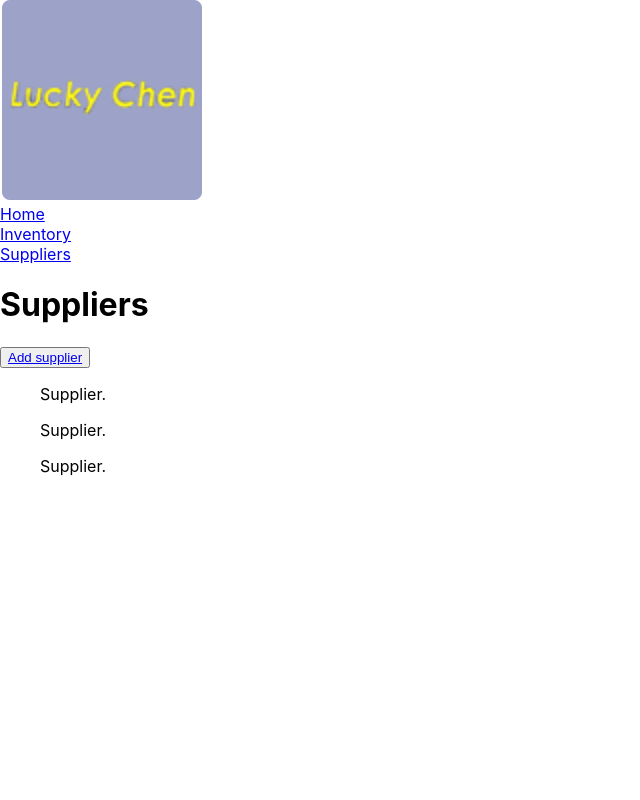
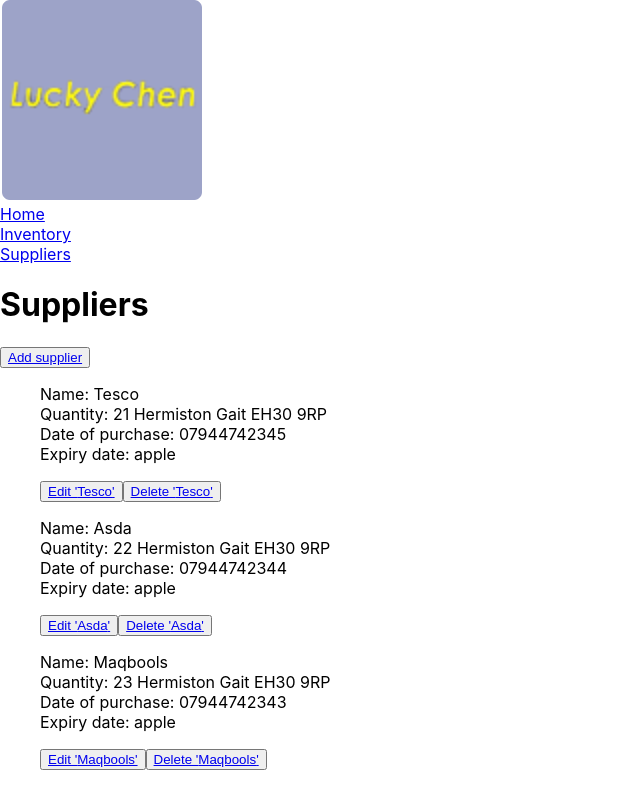
Before and after one commit to rfrosty/lucky_chin, a React (Create React App) app: page /suppliers in a window 1280 px wide. Shown: the whole page, without its empty margins (0-640 px from the left). Built offline with nearby package versions, Linux system fonts and the light colour scheme.

Commit message:
SuppliersContainer renders SuppliersEditForm

```diff
--- a/src/components/suppliers/Supplier.js
+++ b/src/components/suppliers/Supplier.js
@@ -2,13 +2,22 @@ import React from 'react';
 
 const Supplier = (props) => {
 
+  const id = props.info.id.toString();
+  const editURL = "/suppliers/" + id + "/edit";
+  const deleteURL = "/suppliers/" + id + "/delete";
 
   return (
     <>
-    <p>Supplier.</p>
+    <p>
+    Name: {props.info.name}<br/>
+    Quantity: {props.info.address}<br/>
+    Date of purchase: {props.info.telephoneNumber}<br/>
+    Expiry date: {props.info.POC}<br/>
+    </p>
+    <button><a href={editURL}>Edit '{props.info.name}'</a></button>
+    <button><a href={deleteURL}>Delete '{props.info.name}'</a></button>
     </>
   )
-
 
 }
 
--- /dev/null
+++ b/src/components/suppliers/SupplierEditForm.js
@@ -0,0 +1,82 @@
+import React, {Component} from 'react';
+
+class SupplierEditForm extends Component {
+  constructor(props){
+    super(props);
+    this.state = {
+    }
+    // this.findItemsSupplier = this.findItemsSupplier.bind(this);
+    // this.handleSubmit = this.handleSubmit.bind(this);
+  }
+
+  // findItemsSupplier(){
+  //   let supplier = this.state.suppliers.find((supplier) => {
+  //     return supplier.id === this.props.item.supplierID;
+  //   })
+  //   return supplier.name;
+  // }
+  //
+  // handleSubmit(event){
+  //   event.preventDefault();
+  //   let id = this.props.item.id;
+  //   let selectedIndex = event.target.select.options.selectedIndex;
+  //
+  //   let item = {
+  //     "name": event.target.name.value,
+  //     "quantity": parseInt(event.target.quantity.value),
+  //     "dateOfPurchase": event.target.dop.value,
+  //     "expiryDate": event.target.ed.value,
+  //     "purchasePrice": parseInt(event.target.pp.value),
+  //     "supplierID": parseInt(this.state.suppliers[selectedIndex].id),
+  //     "id": id
+  //   }
+  //   console.log("This is the selected item's id:", id);
+  //   console.log("This is the item:", item);
+  //   return this.props.onUpdate(id, item);
+  // }
+
+  render(){
+
+    {/*
+    // const supplierOptions = this.state.suppliers.map((item) => {
+    //   return <option key={item.id} value={item.name}>{item.name}</option>
+    // });
+    */}
+
+    return(
+      <>
+      <p>I am a supplier edit form.</p>
+      {/*
+      <form onSubmit={this.handleSubmit}> {/*why do the brackets need to be ommited here something about event becoming undefined.
+
+        <label for="name">Item Name:</label>
+        <input type="text" name="name" id="name" defaultValue={this.props.item.name} />
+
+        <label for="quantity">Quantity:</label>
+        <input type="number" name="quantity" id="quantity" min="0" defaultValue={this.props.item.quantity} />
+
+        <label for="dop">Date of Purchase:</label>
+        <input type="text" name="dop" id="dop" defaultValue={this.props.item.dateOfPurchase} />
+
+        <label for="ed">Expiry Date:</label>
+        <input type="text" name="ed" id="ed" defaultValue={this.props.item.expiryDate} />
+
+        <label for="pp">Purchased Price</label>
+        <input type="number" name="pp" id="pp" step="0.01" min="0" defaultValue={this.props.item.purchasePrice} />
+
+        <label for="supplier">Supplier:</label>
+        <select id="select" name="select" id="supplier" defaultValue={this.findItemsSupplier()}>
+        {supplierOptions}
+        </select>
+
+        <input type="submit" value="save" />
+      </form>
+      */}
+      </>
+    )
+  }
+
+
+}
+
+export default SupplierEditForm;
--- a/src/components/suppliers/SupplierList.js
+++ b/src/components/suppliers/SupplierList.js
@@ -1,6 +1,5 @@
 import React from 'react';
 import Supplier from './Supplier';
-// import Item from './Item.js' //test if it works without dot.
 
 const SupplierList = (props) => {
 
--- a/src/containers/inventory/InventoryContainer.js
+++ b/src/containers/inventory/InventoryContainer.js
@@ -58,7 +58,7 @@ class InventoryContainer extends Component {
     // })
   }
 
-  handleUpdate(id, item){ //does method have to return anything❓
+  handleUpdate(id, item){
     //*FIND INDEX OF ITEM.
     let inventoryState = this.state.inventory;
     let itemIndex = inventoryState.findIndex((element) => {
--- a/src/containers/suppliers/SupplierContainer.js
+++ b/src/containers/suppliers/SupplierContainer.js
@@ -1,6 +1,7 @@
 import React, {Component} from 'react';
 import {BrowserRouter as Router, Route, Switch} from 'react-router-dom';
 import SupplierList from '../../components/suppliers/SupplierList.js';
+import SupplierEditForm from '../../components/suppliers/SupplierEditForm.js';
 
 class SupplierContainer extends Component {
 
@@ -13,6 +14,33 @@ class SupplierContainer extends Component {
         {"name": "Maqbools", "address": "23 Hermiston Gait EH30 9RP", "telephoneNumber": "07944742343", "POC": "apple", "id": 3}
       ]
     }
+    this.findItemById = this.findItemById.bind(this);
+  }
+
+  findItemById(id){
+    return this.state.suppliers.find((item) => {
+      return item.id === parseInt(id);
+    });
+  }
+
+  handleUpdate(id, payload){
+    //*FIND INDEX OF ITEM.
+    let suppliersState = this.state.suppliers;
+    let itemIndex = suppliersState.findIndex((element) => {
+      return element.id === id;
+    });
+    // *CHANGE IT.
+    suppliersState[itemIndex] = payload;
+    this.setState({suppliers: suppliersState})
+//---------------------------------------------------------------------------------------------//
+// ARESKY: navigation component. global state management using redux.
+// redirect tag.
+//---------------------------------------------------------------------------------------------//
+    // *FOR DB*
+    // const request = new Request;
+    // request.patch('/inventory/' + id, item).then(() => { //how a function works - not needing to return anything here.
+    //   window.location = '/pirates/' + id
+    // })
   }
 
   render(){
@@ -26,13 +54,15 @@ class SupplierContainer extends Component {
         <Route exact path = "/inventory/new" render={() => {
           return <InventoryCreateForm onFormSubmit={this.handlePost} />
         }}/>
+        */}
 
-        <Route exact path="/inventory/:id/edit" render={(props) => {
+        <Route exact path="/suppliers/:id/edit" render={(props) => {
         const id = props.match.params.id
-        const item = this.findItemById(id);
-        return <ItemEditForm item={item} onUpdate={this.handleUpdate} />
+        const supplier = this.findItemById(id);
+        return <SupplierEditForm item={supplier} onUpdate={this.handleUpdate} />
         }}/>
 
+        {/*
         <Route exact path="/inventory/:id/delete" render={(props) =>{
         const id = props.match.params.id
         const item = this.findItemById(id);
```
